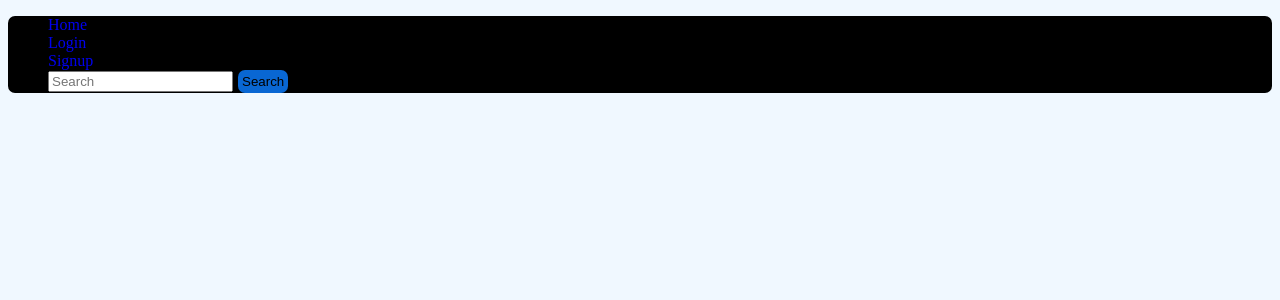
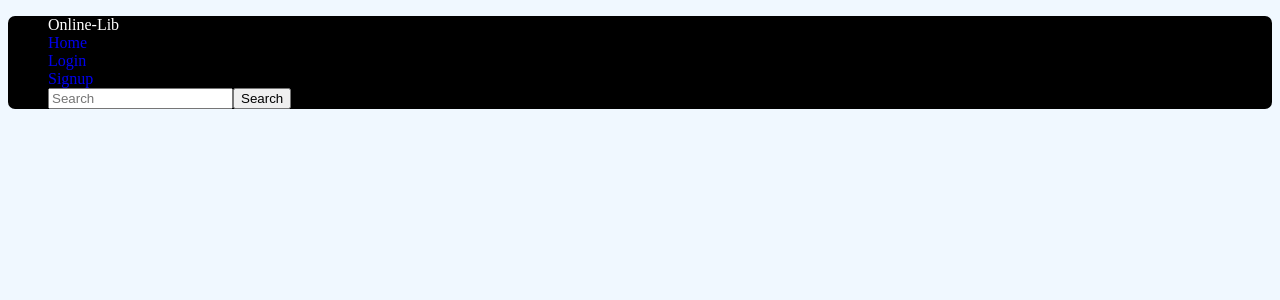
Before and after one commit to kunalavghade/Online-Library, a Django app: page / in a window 1280 px wide. Shown: the top 300 px of the page. Run offline with Django 3.2, Linux system fonts and the light colour scheme.

Commit message:
added logo

```diff
--- a/Onlinelib/templates/index.html
+++ b/Onlinelib/templates/index.html
@@ -9,10 +9,11 @@
     <body>
         <nav class="navbar">
             <ol>
+                <li>Online-Lib</li>
                 <li><a href="#">Home</a></li>
                 <li><a href="#">Login</a></li>
                 <li><a href="#">Signup</a></li>
-                <li><input type="text" name="search" placeholder="Search"><input type="button" class="Btn" value="Search"></li>
+                <li><input type="text" name="search" placeholder="Search"><input type="button" value="Search"></li>
             </ol>
         </nav>
     </body>
```
